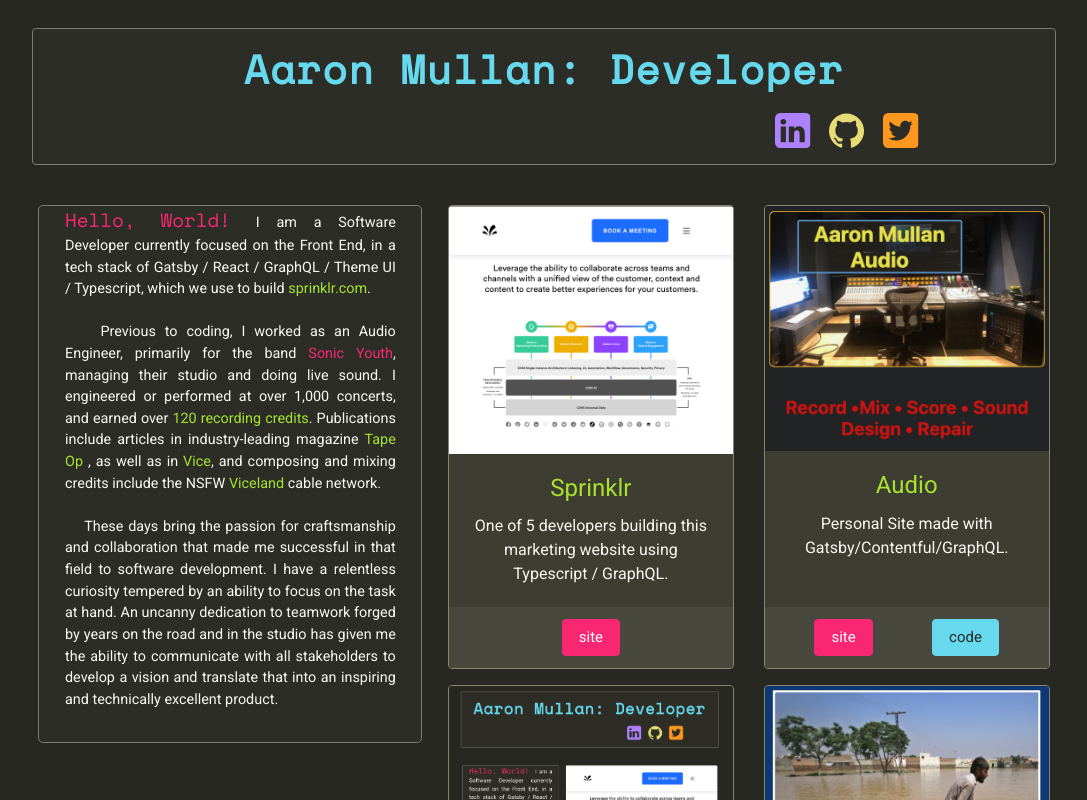
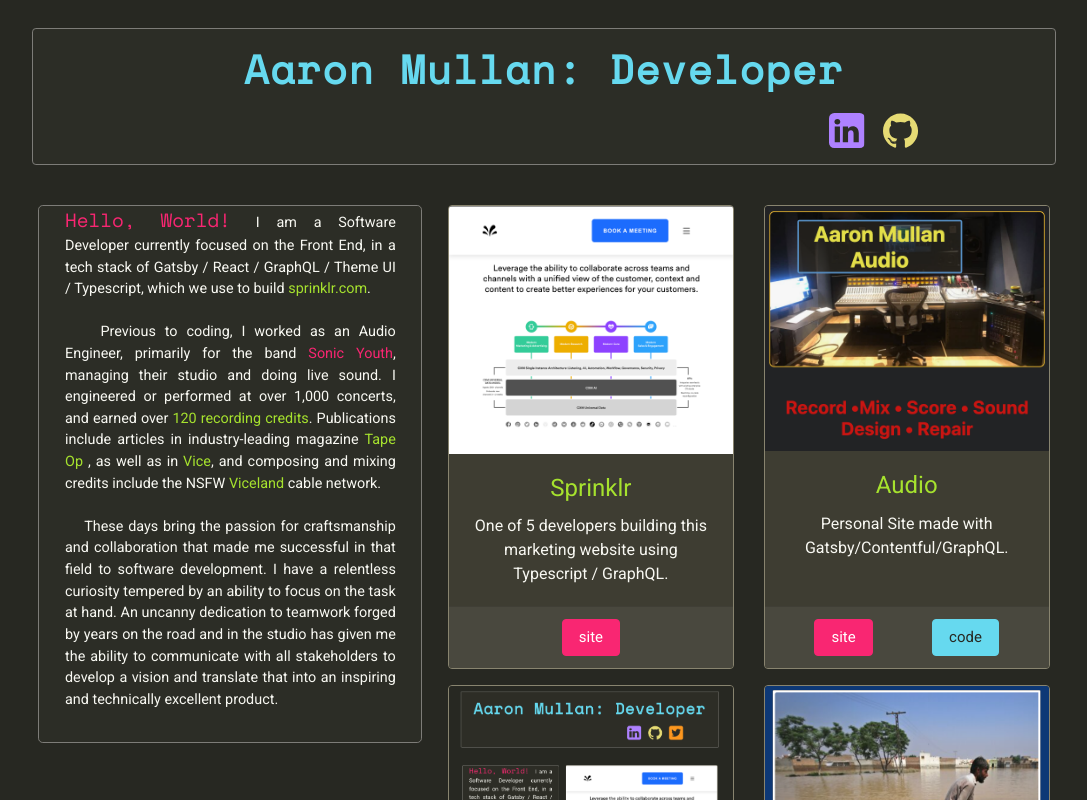
Before and after one commit to AaronMullan/portfolio, a React (Create React App) app: page / in a window 1280 px wide. Shown: the top 800 px of the page, without its empty margins (96-1183 px from the left). Built offline with nearby package versions, Linux system fonts and the light colour scheme.

Commit message:
remove twitter

```diff
--- a/src/Footsie.jsx
+++ b/src/Footsie.jsx
@@ -1,5 +1,4 @@
 import React from 'react';
-import { ReactComponent as Twitter } from './assets/twitter.svg';
 import { ReactComponent as Github } from './assets/github.svg';
 import { ReactComponent as LinkedIn } from './assets/linkedin.svg';
 
@@ -25,15 +24,6 @@
             <Github className="github-icon-footer" />
           </a>
         </div>
-        <div>
-          <a
-            href="https://twitter.com/AaronCMullan1"
-            target="_blank"
-            rel="noopener noreferrer"
-          >
-            <Twitter className="twitter-icon-footer" />
-          </a>
-        </div>
       </div>
     </div>
   );
--- a/src/Header.jsx
+++ b/src/Header.jsx
@@ -1,5 +1,4 @@
 import React from 'react';
-import { ReactComponent as Twitter } from './assets/twitter.svg';
 import { ReactComponent as Github } from './assets/github.svg';
 import { ReactComponent as LinkedIn } from './assets/linkedin.svg';
 
@@ -26,15 +25,6 @@
             <Github className="github-icon" />
           </a>
         </div>
-        <div className="icon">
-          <a
-            href="https://twitter.com/AaronCMullan1"
-            target="_blank"
-            rel="noopener noreferrer"
-          >
-            <Twitter className="twitter-icon" />
-          </a>
-        </div>
       </div>
     </div>
   );
```
Also changed, not shown: src/assets/twitter.svg (deleted).
